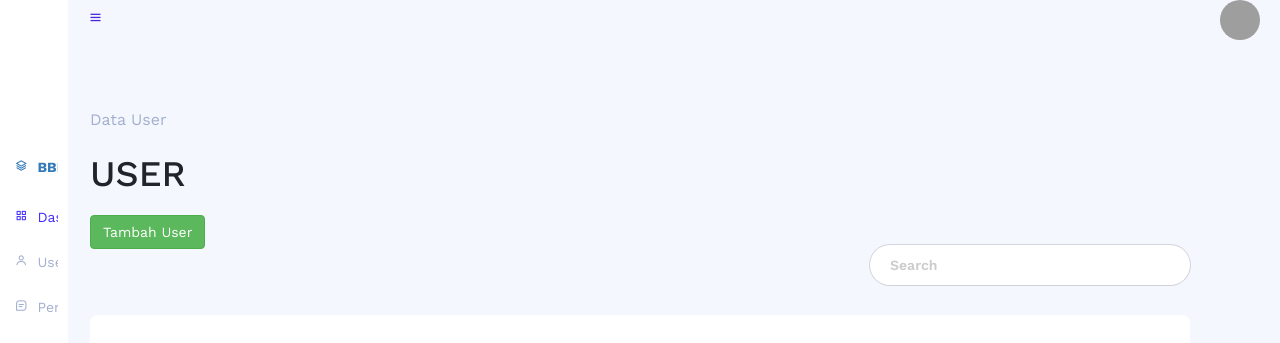
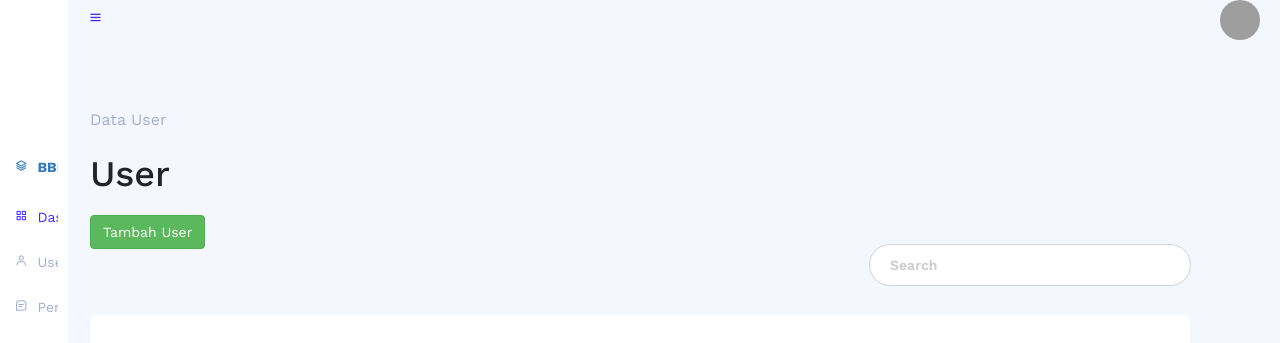
Before and after one commit to MadePutraSanjaya/Aplikasi-Pengelola-Mutasi-Piket, a PHP site: page /index.php?pages=user in a window 1280 px wide. Shown: the top 343 px of the page. Run offline with PHP 8.4, Linux system fonts and the light colour scheme; data that the repository does not hold is empty; grey boxes are pictures that could not be loaded.

Commit message:
update user

```diff
--- a/pages/user.php
+++ b/pages/user.php
@@ -18,7 +18,7 @@
    <div class="table-top">
     <p class="font-w-400 text-white">Data User</p>
     <h1 class="text-dark">
-        USER
+        User
     </h1>
    </div>
 
@@ -33,8 +33,7 @@
                 <!-- Modal content-->
                 <div class="modal-content">
                   <div class="modal-header">
-                    <button type="button" class="close" data-dismiss="modal">&times;</button>
-                    <h4 class="modal-title">Update Data Mahasiswa</h4>
+                    <h4 class="modal-title">Tambah data user</h4>
                   </div>
                   <div class="modal-body">
                     <form role="form" action="action/tambah.php" method="post">
```
